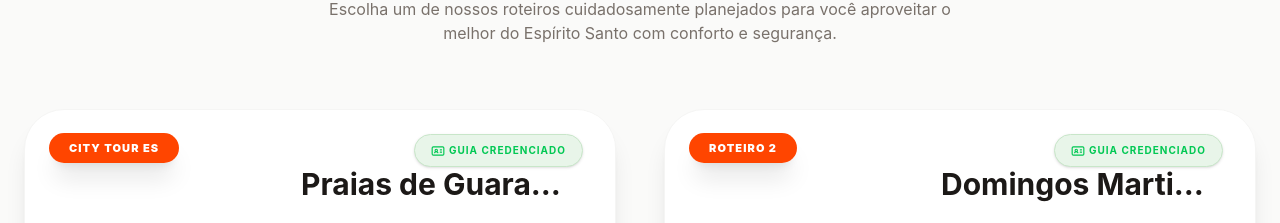
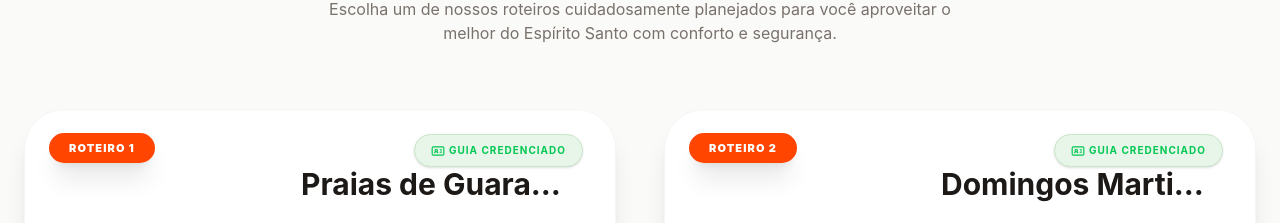
Before and after one commit to Pedro221548/VIX-TURISMO, a React (Vite) app: page / in a window 1280 px wide. Shown: the part 1091-1314 px from the top of the page. Built offline with nearby package versions, Linux system fonts and the light colour scheme.

Commit message:
refactor: Update roteiro subtitle
Change the subtitle for the "Praias de Guarapari" roteiro from "City Tour ES" to "ROTEIRO 1" for clearer identification within the application.

```diff
--- a/src/App.tsx
+++ b/src/App.tsx
@@ -36,7 +36,7 @@ const roteiros = [
   {
     id: "roteiro-1",
     title: "Praias de Guarapari",
-    subtitle: "City Tour ES",
+    subtitle: "ROTEIRO 1",
     price: "450,00",
     images: [
       "https://prefiroguarapari.com.br/wp-content/uploads/2024/08/praia-do-morro-em-guarapari.jpg",
```
